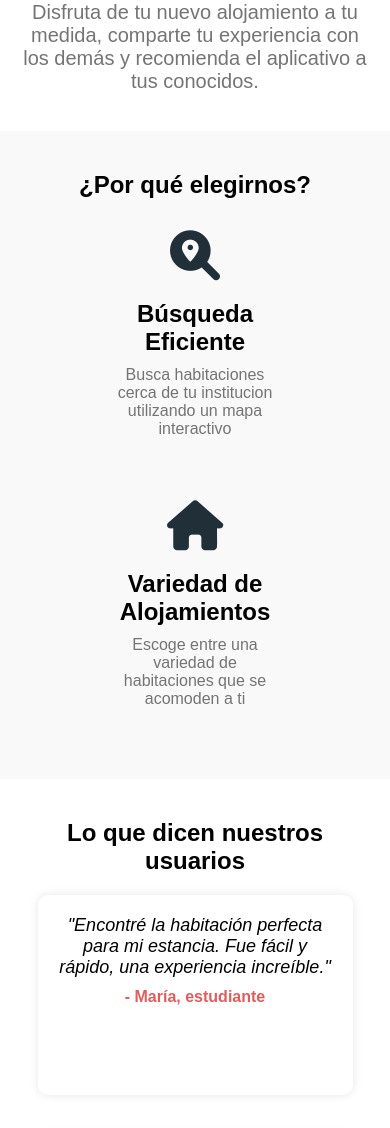
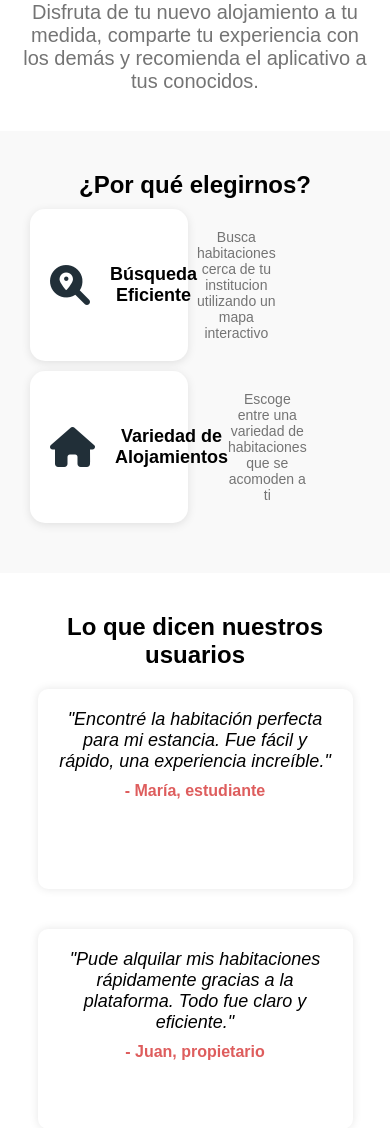
Before and after one commit to Nllyd/StayHere_2ciclo, a Django app: page / in a window 390 px wide. Shown: the part 1894-3022 px from the top of the page. Run offline with Django 5.2, Linux system fonts and the light colour scheme; parts of the project's set-up code (start-up, migrations or seed data) failed here and were passed over; some web fonts are replaced.

Commit message:
Actualizaciones en los responsives

```diff
--- a/myproject/myapp/templates/myapp/landing.html
+++ b/myproject/myapp/templates/myapp/landing.html
@@ -174,30 +174,30 @@
         }
 
         .benefit {
-            display: inline-flex;
-            flex-direction: column;
+            display: flex;
             align-items: center;
+            background-color: white;
+            padding: 20px;
+            border-radius: 15px;
+            box-shadow: 0 2px 10px rgba(0, 0, 0, 0.1);
             margin: 20px;
-            width: 250px;
-            height: 250px;
-            justify-content: center;
         }
 
         .benefit i {
-            font-size: 50px;
+            font-size: 40px;
             color: #212F38;
-            margin-bottom: 20px;
+            margin-right: 20px; /* Espacio entre el icono y el texto */
         }
 
         .benefit h3 {
-            font-size: 24px;
-            margin-bottom: 10px;
+            margin: 0;
+            font-size: 18px;
         }
 
         .benefit p {
-            font-size: 16px;
+            margin: 0;
+            font-size: 14px;
             color: #747474;
-            text-align: center;
         }
 
         .testimonials-section {
@@ -312,8 +312,8 @@
     .slider img {
         flex: 0 0 auto;
         scroll-snap-align: center;
-        width: 80px;
-        height: auto;
+        width: auto;
+        height: 60px;
         margin-left: 10px;
         margin-right: 10px;
     }
@@ -326,6 +326,11 @@
 
 /* Estilos para pantallas medianas (tablets) */
 @media (max-width: 1024px) {
+
+    .image1, .image2, .image3, .image4 {
+        display: none;
+    }
+
     .spacer h1 {
         font-size: 72px;
     }
@@ -347,8 +352,8 @@
     }
 
     .slider img {
-        width: 100px;
-        height: auto;
+        width: auto;
+        height: 60px;
     }
 }
 
```
